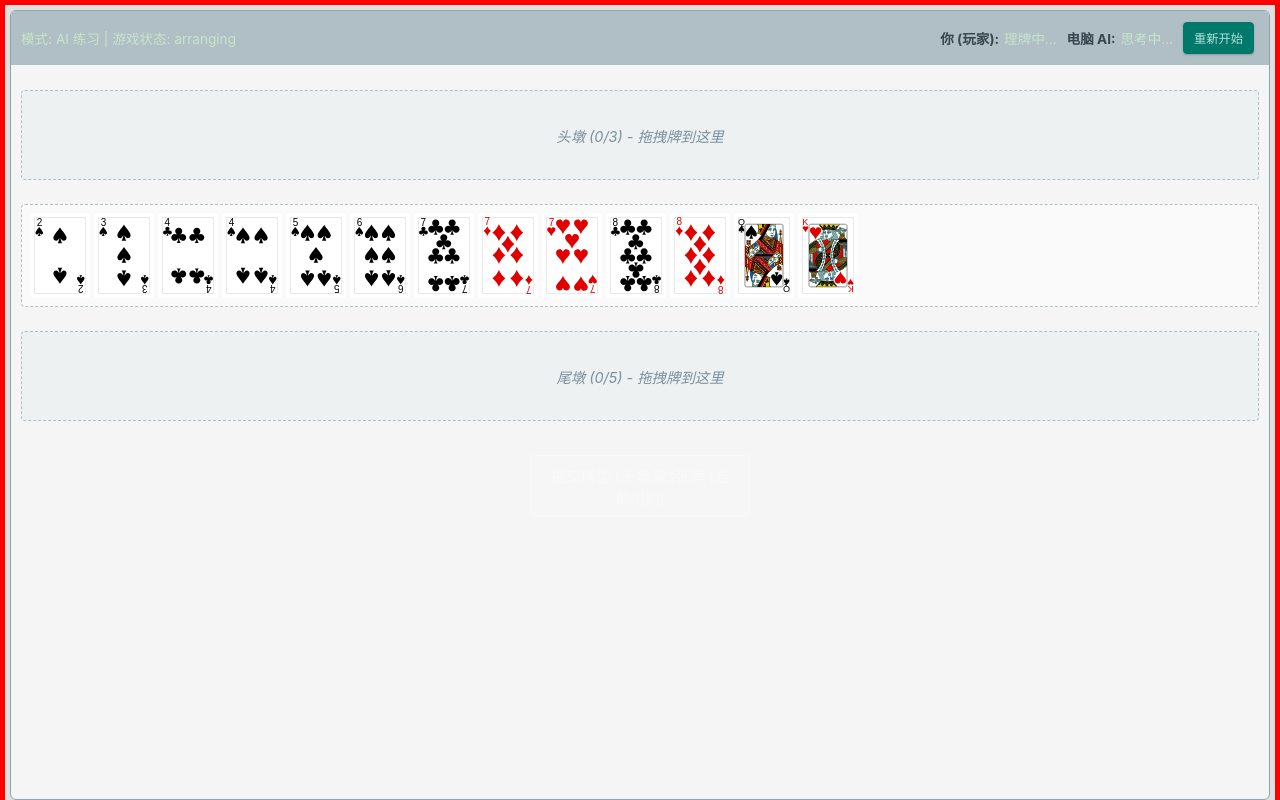
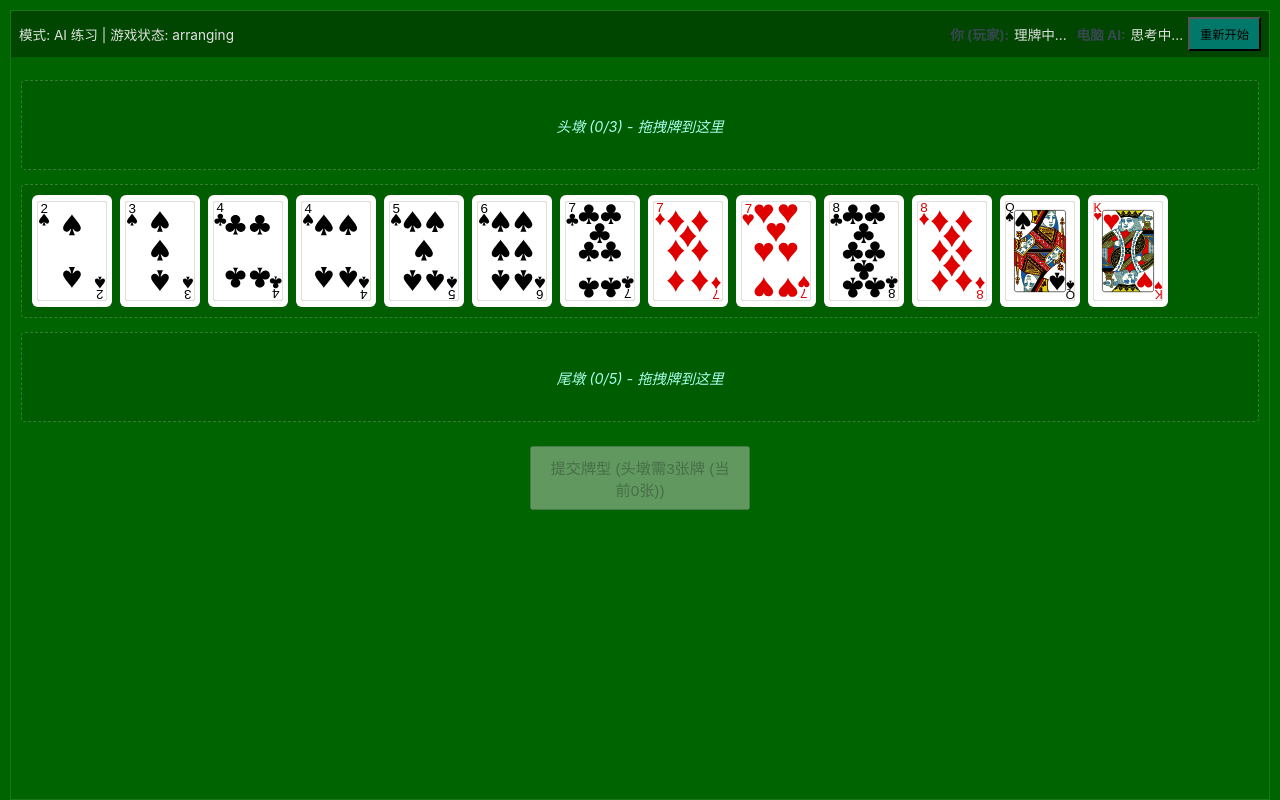
Before and after one commit to wen952555/sss, a Vue app in the folder frontend/: page / in a window 1280 px wide. Both pictures are taken after a click on the button "开始牌局". Built offline with nearby package versions, Linux system fonts and the light colour scheme.

Commit message:
Update main.css

```diff
--- a/frontend/src/assets/main.css
+++ b/frontend/src/assets/main.css
@@ -1,261 +1,129 @@
-body {
-  background-color: red !important; /* 使用一个非常显眼的颜色 */
-}
 /* frontend/src/assets/main.css */
+
+/* 1. 强制全局背景色和文字颜色 */
 html, body {
-  height: 100%;
-  margin: 0;
+  height: 100% !important;
+  margin: 0 !important;
   font-family: -apple-system, BlinkMacSystemFont, "Segoe UI", Roboto, Helvetica, Arial, sans-serif, "Apple Color Emoji", "Segoe UI Emoji", "Segoe UI Symbol";
-  /* 1. 恢复并确认深绿色背景 */
-  background-color: #006400; /* DarkGreen */
-  /* background-color: #105E26; /* 另一种牌桌绿 */
-  color: #e8f5e9; /* 默认文字浅色 */
-  overflow: hidden;
-  -webkit-tap-highlight-color: transparent;
+  background-color: #006400 !important; /* 深绿色，强制 */
+  color: #f0f0f0 !important; /* 默认文字浅色，强制 */
+  overflow: hidden !important;
+  -webkit-tap-highlight-color: transparent !important;
 }
 
-#app, .app-flex-container {
-  display: flex;
-  flex-direction: column;
-  height: 100vh;
-  max-height: 100vh;
-  padding: 5px;
-  box-sizing: border-box;
-  overflow: hidden;
+/* 2. 确保 Vue 应用根元素 (#app) 和我们的主容器 (.app-flex-container) 正确设置 */
+/* 如果 App.vue 的根元素是 <div id="app-container" class="app-flex-container"> */
+/* 那么 #app 的样式可能由 #app-container 继承或覆盖 */
+#app,
+#app-container.app-flex-container { /* 针对您 App.vue 的根元素 */
+  min-height: 100vh !important;
+  height: 100% !important;
+  display: flex !important;
+  flex-direction: column !important;
+  padding: 5px !important;
+  box-sizing: border-box !important;
+  overflow: hidden !important;
+  background-color: transparent !important; /* 确保它不覆盖 body 的背景 */
 }
 
-/* --- 卡片样式 --- */
+/* 3. 卡片样式 - 强制无边框和大尺寸 */
 .card {
-  /* 2. 调整扑克牌尺寸，为桌面端提供更大的基础尺寸 */
-  width: 78px;  /* 桌面端基础宽度 */
-  height: 110px; /* 桌面端基础高度 (大致按 2.5:3.5 比例) */
+  /* 桌面端的基础尺寸 */
+  width: 80px !important;  /* 强制宽度 */
+  height: 112px !important; /* 强制高度 (约 2.5:3.5 比例 for 80px width) */
 
-  /* 3. 再次强调移除边框 */
+  border-style: none !important;
+  border-width: 0px !important;
+  border-color: transparent !important; /* 确保边框颜色透明 */
   border: none !important;
   outline: none !important;
-  box-sizing: border-box;
+  box-sizing: border-box !important;
 
-  border-radius: 6px;
-  background-color: #ffffff;
-  color: #212121;
-  display: flex;
-  justify-content: center;
-  align-items: center;
-  cursor: grab;
-  user-select: none;
-  /* 尝试移除阴影，看是否是阴影导致的“边框感” */
-  box-shadow: none !important;
-  /* 如果移除阴影后确实没有边框感了，可以尝试非常非常细微的阴影，如： */
-  /* box-shadow: 0px 1px 2px rgba(0,0,0,0.15); */
-  transition: transform 0.1s ease-out;
-  overflow: hidden;
+  border-radius: 6px !important;
+  background-color: #ffffff !important; /* 卡片背景纯白 */
+  color: #212121 !important;       /* 卡片上文字用深色 */
+
+  display: flex !important;
+  justify-content: center !important;
+  align-items: center !important;
+  cursor: grab !important;
+  user-select: none !important;
+  box-shadow: none !important; /* 彻底移除阴影，先排除干扰 */
+  overflow: hidden !important;
+  margin: 2px !important; /* 给卡片之间一点点外边距 */
+  transition: none !important; /* 暂时移除过渡，以防干扰 */
 }
 .card img {
-  display: block;
-  width: 100%;
-  height: 100%;
-  object-fit: contain;
-  pointer-events: none;
-}
-.card.dragging {
-  opacity: 0.85 !important;
-  transform: scale(1.12) rotate(4deg) !important; /* 稍微调整拖拽效果 */
-  box-shadow: 0 5px 10px rgba(0,0,0,0.2) !important; /* 如果启用阴影，拖拽时可以明显些 */
-  z-index: 2000 !important;
+  display: block !important;
+  width: 100% !important;
+  height: 100% !important;
+  object-fit: contain !important;
+  pointer-events: none !important;
+  border: none !important; /* 确保图片也没有边框 */
+  outline: none !important;
 }
 
-/* --- 卡片容器 --- */
+/* --- 其他元素的背景暂时设为透明或非常基础，以突出卡片和主背景 --- */
+.game-area {
+  background-color: transparent !important; /* 让App的深绿色透出来 */
+  flex-grow: 1 !important;
+  display: flex !important;
+  flex-direction: column !important;
+  overflow: hidden !important;
+  border-radius: 0 !important; /* 移除圆角，简化 */
+  border: 1px solid rgba(255,255,255,0.1) !important; /* 非常淡的边框看看效果 */
+}
+
+.top-info-bar {
+  background-color: rgba(0, 0, 0, 0.3) !important;
+  color: #e0e0e0 !important;
+  padding: 6px 8px !important;
+  margin-bottom: 8px !important;
+  flex-shrink: 0 !important;
+  /* 其他 .top-info-bar 样式可以暂时注释掉，看核心的是否生效 */
+}
+
 .card-container {
+  border: 1px dashed rgba(255, 255, 255, 0.2) !important;
+  background-color: rgba(0, 0, 0, 0.05) !important; /* 非常淡的背景 */
+  /* 其他 .card-container 样式可以暂时注释掉 */
   display: flex;
   flex-wrap: wrap;
-  gap: 6px; /* 桌面端卡片间隙可以稍大 */
-  min-height: calc(110px + 12px); /* 基于新的卡片高度调整 */
-  border: 1px dashed rgba(255, 255, 255, 0.25);
-  padding: 6px;
-  border-radius: 5px;
-  position: relative;
-  align-items: flex-start;
-  justify-content: flex-start;
-  background-color: rgba(0, 0, 0, 0.1);
-  margin-bottom: 10px;
+  gap: 5px;
+  min-height: 125px; /* (112px card height + 2*margin + padding) */
+  padding: 5px;
+  border-radius: 4px;
+  margin-bottom: 8px;
   width: 100%;
   box-sizing: border-box;
 }
 .card-container.is-empty {
-  background-color: rgba(0, 0, 0, 0.12);
-  display: flex;
-  align-items: center;
-  justify-content: center;
-}
-.drag-over {
-  border-color: #a5d6a7 !important;
-  border-style: solid !important;
-  background-color: rgba(129, 199, 132, 0.3) !important;
+  background-color: rgba(0, 0, 0, 0.08) !important;
 }
 .drop-placeholder {
-  color: #a7ffeb;
-  font-style: italic;
-  text-align: center;
-  width: 100%;
-  font-size: 0.95em; /* 占位符文字大小 */
-  padding: 12px 0;
+  color: #a7ffeb !important;
 }
 
-/* --- 按钮和输入框通用样式 (确保在深色背景下对比度足够) --- */
-button {
-  background-color: #1b5e20; color: #e8f5e9; padding: 10px 16px; margin: 5px;
-  border: 1px solid #003300; border-radius: 4px; cursor: pointer; font-size: 1em;
-  box-shadow: 0 1px 2px rgba(0,0,0,0.2); transition: background-color 0.2s, box-shadow 0.2s;
-}
-button:hover { background-color: #2e7d32; box-shadow: 0 2px 4px rgba(0,0,0,0.25); }
-button:disabled { background-color: rgba(255,255,255,0.1); color: rgba(255,255,255,0.4);
-  border-color: rgba(255,255,255,0.2); cursor: not-allowed; box-shadow: none; }
-input[type="text"] { padding: 8px; margin: 5px; border-radius: 4px; border: 1px solid rgba(255,255,255,0.3);
-  background-color: rgba(0,0,0,0.15); color: #e8f5e9; }
-input[type="text"]::placeholder { color: rgba(255,255,255,0.5); }
 
-
-/* --- App.vue 布局 --- */
-.global-error { margin-bottom: 10px; flex-shrink: 0; }
-.game-area {
-  background-color: transparent; /* 让App的深绿色透出来 */
-  border-radius: 6px;
-  display: flex;
-  flex-direction: column;
-  overflow: hidden;
-  flex-grow: 1;
-}
-.app-flex-grow {
-  flex-grow: 1;
-  display: flex;
-  flex-direction: column;
-  min-height: 0;
-  overflow: hidden;
-}
-.top-info-bar {
-  background-color: rgba(0, 0, 0, 0.35);
-  color: #c8e6c9;
-  padding: 7px 10px;
-  border-radius: 4px;
-  margin-bottom: 10px; /* 与牌桌主要区域的间距 */
-  display: flex;
-  justify-content: space-between;
-  align-items: center;
-  font-size: 0.9em;
-  flex-shrink: 0;
-  flex-wrap: wrap;
-  gap: 8px;
-}
-.player-status-item strong { color: #fffde7; }
-.restart-button-inline {
-  background-color: #004d40 !important; border: 1px solid #00796b;
-  color: #b2dfdb !important; padding: 6px 10px !important; font-size: 0.9em !important;
-}
-.restart-button-inline:hover { background-color: #00695c !important; }
-
-/* GameBoard.vue 的主要容器 */
-.game-board-main-area {
-  margin-top: 0;
-  flex-grow: 1;
-  display: flex;
-  flex-direction: column;
-  overflow: hidden;
-}
-.idle-message, .dealing-message, .message-area {
-    text-align: center; padding: 20px; font-size: 1.1em; color: #80cbc4;
-    flex-grow: 1; display: flex; align-items: center; justify-content: center;
-}
-.error { /* 错误提示在深色背景下的样式 */
-    background-color: #d32f2f; /* 深红色背景 */
-    color: #ffcdd2; /* 浅红色文字 */
-    padding: 10px; border-radius: 4px; margin-bottom: 10px;
-    border: 1px solid #c62828;
+/* 媒体查询 - 简化，只调整卡片大小 */
+@media (max-width: 768px) {
+  .card {
+    width: 60px !important;
+    height: 85px !important; /* 保持比例 */
+  }
+  .card-container {
+    min-height: 95px !important; /* (85px card height + 2*margin + padding) */
+  }
 }
 
-/* GameBoard.vue 内部组件的样式 */
-.game-board-container {
-  padding: 5px 2px; /* GameBoard 内部边距 */
-  display: flex;
-  flex-direction: column;
-  flex-grow: 1;
-  overflow: hidden; /* GameBoard 自身不滚动，让 .player-area 滚动 */
-}
-.player-area {
-  margin-bottom: 8px;
-  display: flex;
-  flex-direction: column;
-  flex-grow: 1;
-  overflow-y: auto;
-  padding: 5px 2px;
-  -webkit-overflow-scrolling: touch;
-  gap: 8px; /* 各个墩/手牌区之间的垂直间距 */
-}
-.dun-area, .initial-hand-area {
-  margin-bottom: 0;
-}
-.initial-hand-area .card-container {
-    flex-grow: 1;
-    min-height: calc(110px * 2 + 6px + 10px); /* 初始手牌区至少能放下两行桌面尺寸的牌 */
-    align-content: flex-start; /* 多行时从顶部开始 */
+@media (max-width: 420px) {
+  .card {
+    width: 50px !important;
+    height: 70px !important; /* 保持比例 */
+  }
+   .card-container {
+    min-height: 80px !important; /* (70px card height + 2*margin + padding) */
+  }
 }
 
-.segments { display: flex; flex-direction: column; gap: 8px; }
-.segments.showdown-view .card-container { background-color: rgba(121, 134, 203, 0.15); border-style: solid; border-color: rgba(255,255,255,0.2); }
-.submit-hand-button {
-  margin: 12px auto; /* 上下间距，并水平居中 */
-  padding: 10px 20px; /* 按钮大一些 */
-  font-size: 1em;
-  width: auto;
-  min-width: 160px;
-  max-width: 90%;
-  flex-shrink: 0;
-}
-.status-text { text-align: center; margin-top: 5px; color: #b2dfdb; font-style: italic; font-size: 0.9em; flex-shrink: 0; }
-.showdown-area {
-    background-color: rgba(0,0,0,0.25); color: #e0f2f1; padding: 12px; border-radius: 4px;
-    overflow-y: auto; max-height: 28vh; flex-shrink: 0; margin-top: auto;
-}
-.showdown-area h3, .showdown-area h4 { color: #fff; margin-top: 0; margin-bottom: 6px; font-size: 1.1em; }
-.comparison-summary p { font-size: 0.95em; margin: 3px 0; }
-.comparison-summary h4 { color: #fff176; margin-top: 8px; font-size: 1.05em; }
-.ai-hand-showdown h4 { color: #81d4fa; }
-.ai-hand-showdown .card-container { background-color: rgba(0,0,0,0.12); }
-
-
-/* 媒体查询，针对手机等小屏幕 */
-@media (max-width: 768px) { /* 将断点调整为更常见的平板尺寸 */
-  .card {
-    width: 60px; /* 手机/平板上的卡片宽度 */
-    height: 85px; /* 手机/平板上的卡片高度 */
-    border-radius: 4px;
-    /* box-shadow: 1px 1px 2px rgba(0,0,0,0.2); */ /* 手机上阴影可以更淡或移除 */
-  }
-  .card-container {
-    min-height: calc(85px + 10px);
-    gap: 4px;
-    padding: 6px;
-  }
-  .initial-hand-area .card-container { min-height: calc(85px * 2 + 4px + 10px); }
-  .top-info-bar { font-size: 0.8em; padding: 5px 8px; margin-bottom: 6px; gap: 6px; }
-  .player-statuses-inline { gap: 8px; font-size: 0.95em; }
-  .restart-button-inline { padding: 5px 8px !important; font-size: 0.85em !important; }
-  .submit-hand-button { font-size: 0.95em; padding: 9px 15px; }
-  .drop-placeholder { font-size: 0.85em; padding: 8px 0; }
-  .showdown-area { padding: 10px; max-height: 30vh; }
-  .showdown-area h3, .showdown-area h4 { font-size: 1em; }
-  .game-board-container { padding: 4px 2px; }
-  .player-area { padding: 4px 2px; gap: 6px; }
-  .segments { gap: 6px; }
-}
-
-@media (max-width: 420px) { /* 针对非常小的手机屏幕 */
-  .card {
-    width: calc(100% / 5 - 4px); /* 一行尝试显示5张 */
-    min-width: 48px;
-    max-width: 55px;
-  }
-  .card-container { min-height: calc(70px + 8px); gap: 2px; padding: 4px; }
-  .initial-hand-area .card-container { min-height: calc(70px * 2 + 2px + 8px); }
-  .top-info-bar { font-size: 0.75em; }
-  .submit-hand-button { font-size: 0.9em; }
-}
+/* 其他所有组件的 scoped style 先全部注释掉或移除 */
```
